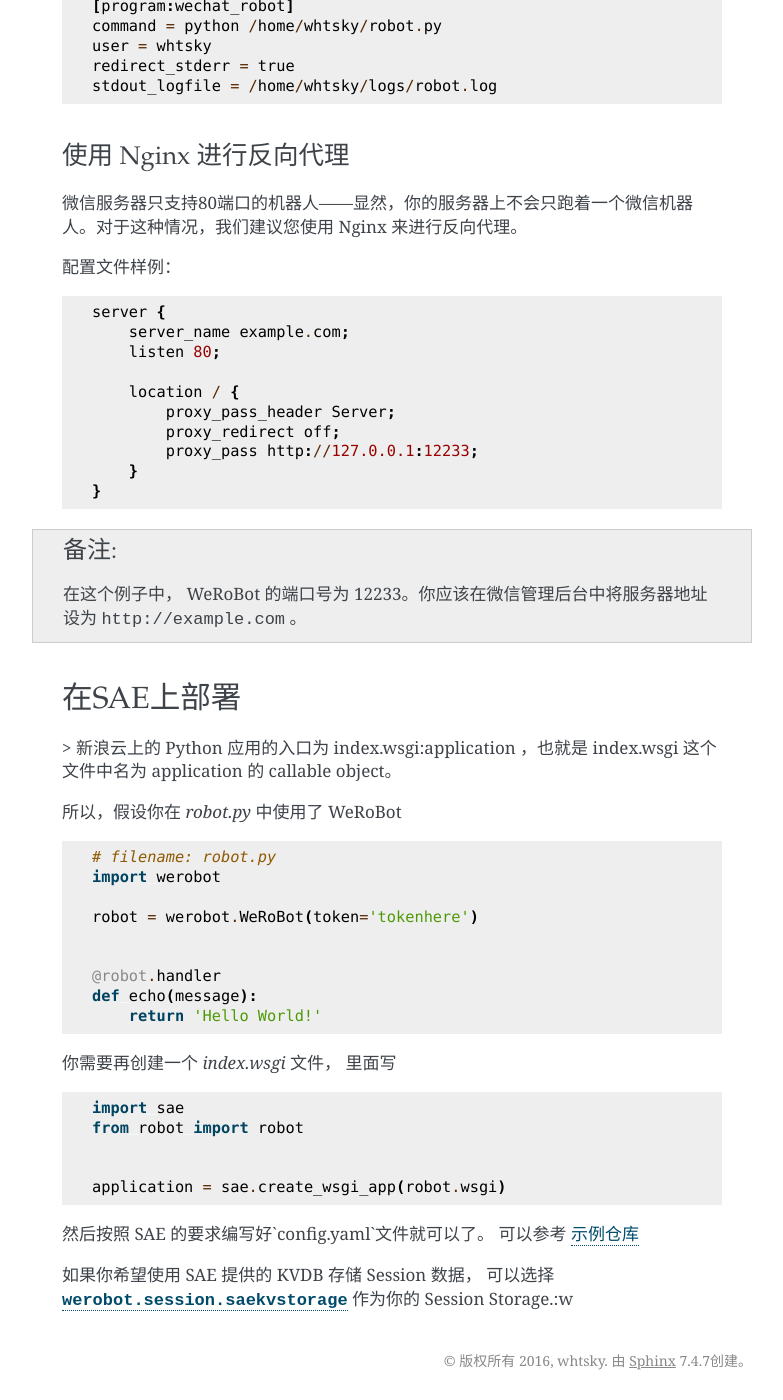
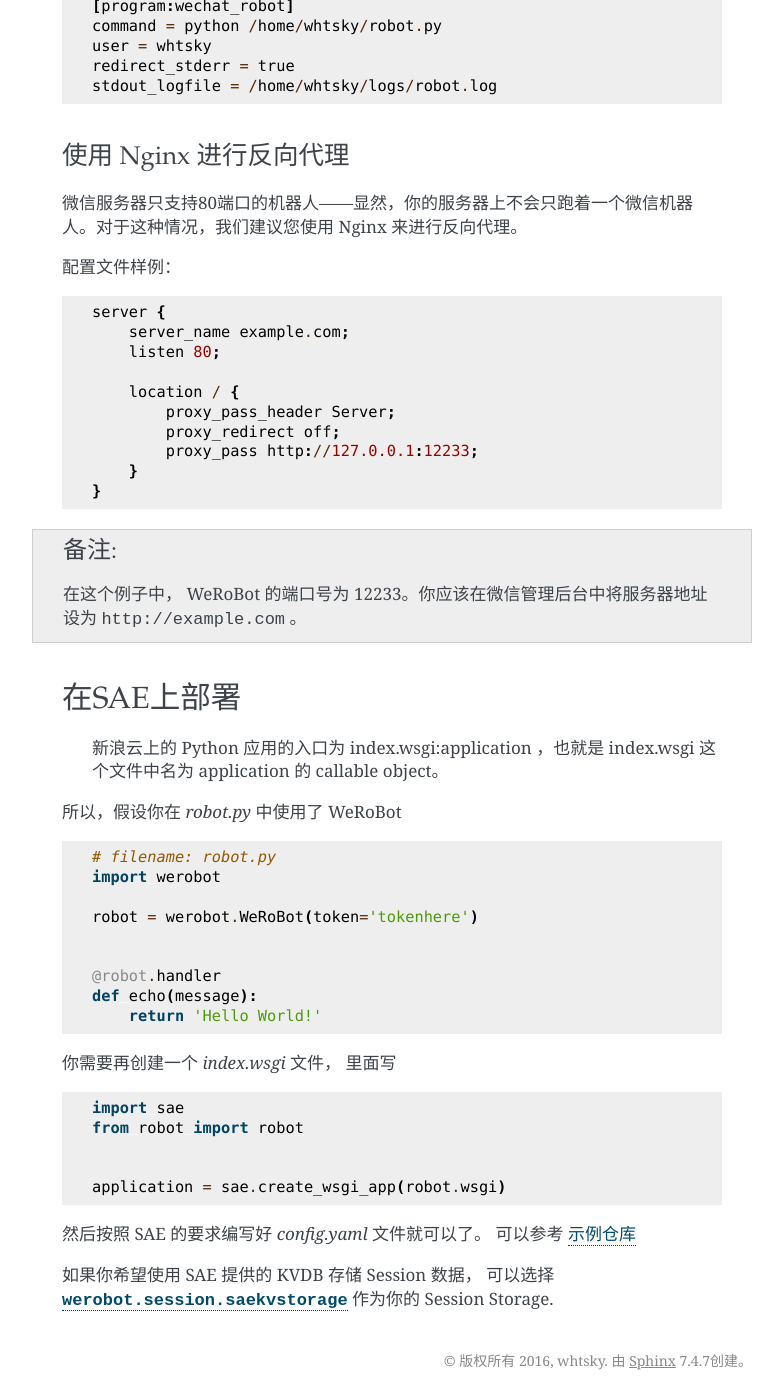
Before and after one commit to offu/WeRoBot, a Sphinx documentation site: the page built from docs/deploy.rst, in a window 1280 px wide and 1400 px high, scrolled down 1503 px. Shown: the whole window, without its empty margins (358-1141 px from the left). Built offline with Sphinx 7.4.7, drawn with Linux system fonts in a browser that asks for light colours.

```diff
--- a/docs/deploy.rst
+++ b/docs/deploy.rst
@@ -85,7 +85,10 @@ server 支持以下几种：
 
 在SAE上部署
 -----------------
-> 新浪云上的 Python 应用的入口为 index.wsgi:application ，也就是 index.wsgi 这个文件中名为 application 的 callable object。
+
+
+    新浪云上的 Python 应用的入口为 index.wsgi:application ，也就是 index.wsgi 这个文件中名为 application 的 callable object。
+
 
 所以，假设你在 `robot.py` 中使用了 WeRoBot ::
 
@@ -107,7 +110,7 @@ server 支持以下几种：
 
     application = sae.create_wsgi_app(robot.wsgi)
 
-然后按照 SAE 的要求编写好`config.yaml`文件就可以了。
+然后按照 SAE 的要求编写好 `config.yaml` 文件就可以了。
 可以参考 `示例仓库 <https://github.com/whtsky/WeRoBot-SAE-demo>`_
 
-如果你希望使用 SAE 提供的 KVDB 存储 Session 数据， 可以选择 :class:`werobot.session.saekvstorage` 作为你的 Session Storage.:w
+如果你希望使用 SAE 提供的 KVDB 存储 Session 数据， 可以选择 :class:`werobot.session.saekvstorage` 作为你的 Session Storage.
```
Also changed, not shown: 1 other file.
